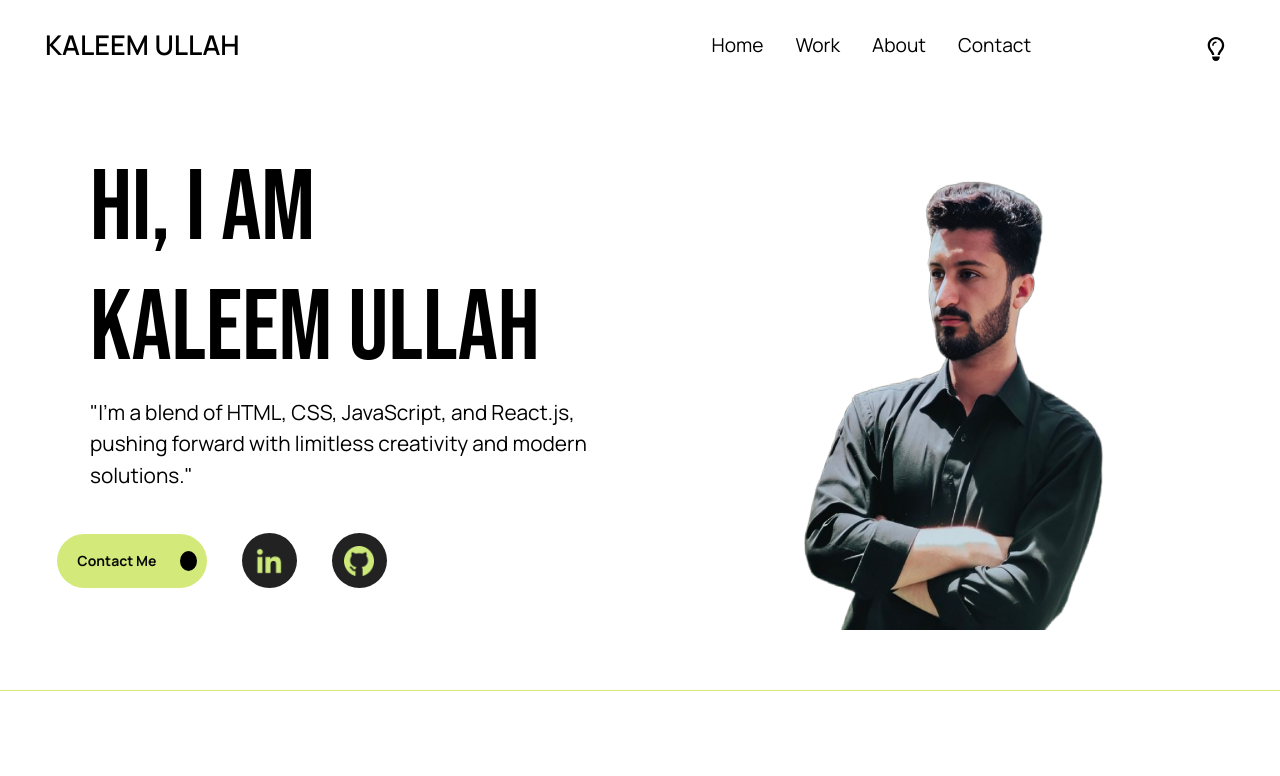
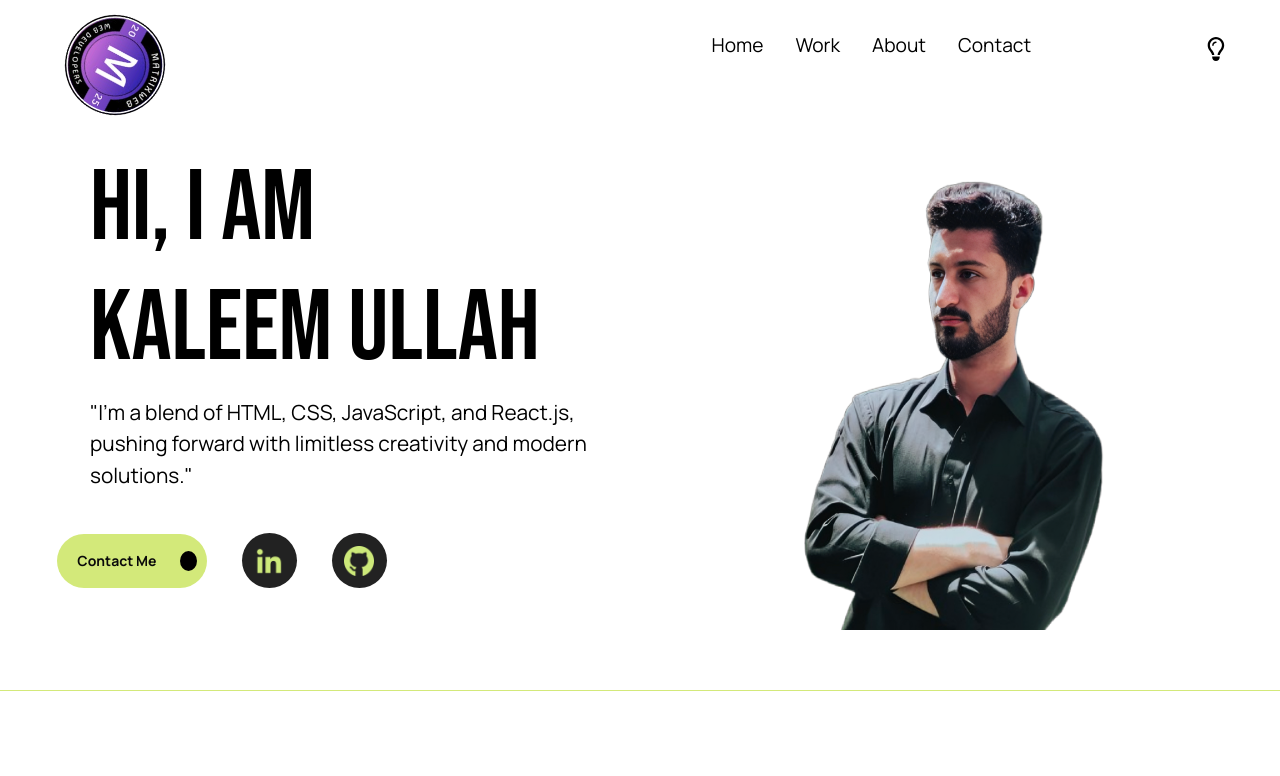
Before and after one commit to Kaleem362/kaleem, a React (Vite) app: page / in a window 1280 px wide. Shown: the top 776 px of the page. Built offline with nearby package versions, Linux system fonts and the light colour scheme; the HTML template or start-up script is replaced by a standard one.

Commit message:
changin of logo and futher dark and light mood

```diff
--- a/src/Components/Navbar.jsx
+++ b/src/Components/Navbar.jsx
@@ -6,11 +6,15 @@ import { Link } from "react-router-dom";
 import "bootstrap/dist/css/bootstrap.min.css";
 import { FaLightbulb } from "react-icons/fa6";
 import { FaRegLightbulb } from "react-icons/fa6";
+import logo from "./../images/matrixLogo.png";
+
+
 
 function Navbar({ theme, handleTheme }) {
   const [isNavVisible, setIsNavVisible] = useState(false);
   const [isMobile, setIsMobile] = useState(false);
   const [isSticky, setIsSticky] = useState(false); // New sticky state
+  console.log(logo)
 
   // Toggle the visibility of the nav
   const toggleNav = () => {
@@ -66,15 +70,17 @@ function Navbar({ theme, handleTheme }) {
       >
         <div className="name">
           <a href="#">
-            <h1
+            <img
               className={
                 theme === "light"
                   ? "bg-transparent" && "text-black"
                   : "bg-transparent" && "text-light"
               }
+
+              src={logo}
             >
-              KALEEM ULLAH
-            </h1>
+
+            </img>
           </a>
         </div>
         <div className="pages">
--- a/src/styles/Navbar.css
+++ b/src/styles/Navbar.css
@@ -32,12 +32,26 @@ nav {
   box-shadow: 3px 3px 10px black;
   z-index: 1000; /* Ensure the Navbar appears on top */
 }
-.name h1 {
-  text-decoration: none;
+.name img {
+  /* text-decoration: none;
   margin: 0px 20px;
   font-family: "Manrope", sans-serif;
   font-weight: 600;
-  font-size: 1.7rem;
+  font-size: 1.7rem; */
+  height: 100px;
+  margin-top: 40px;
+  margin-left: 40px;
+  animation: rotate 20s linear infinite;
+  width: 100px;
+}
+
+@keyframes rotate {
+  from {
+transform : rotate(0deg)
+  }
+  to {
+    transform: rotate(360deg);
+  }
 }
 .name a {
   text-decoration: none;
```
Also changed, not shown: src/images/MatrixLogo.png (added).
